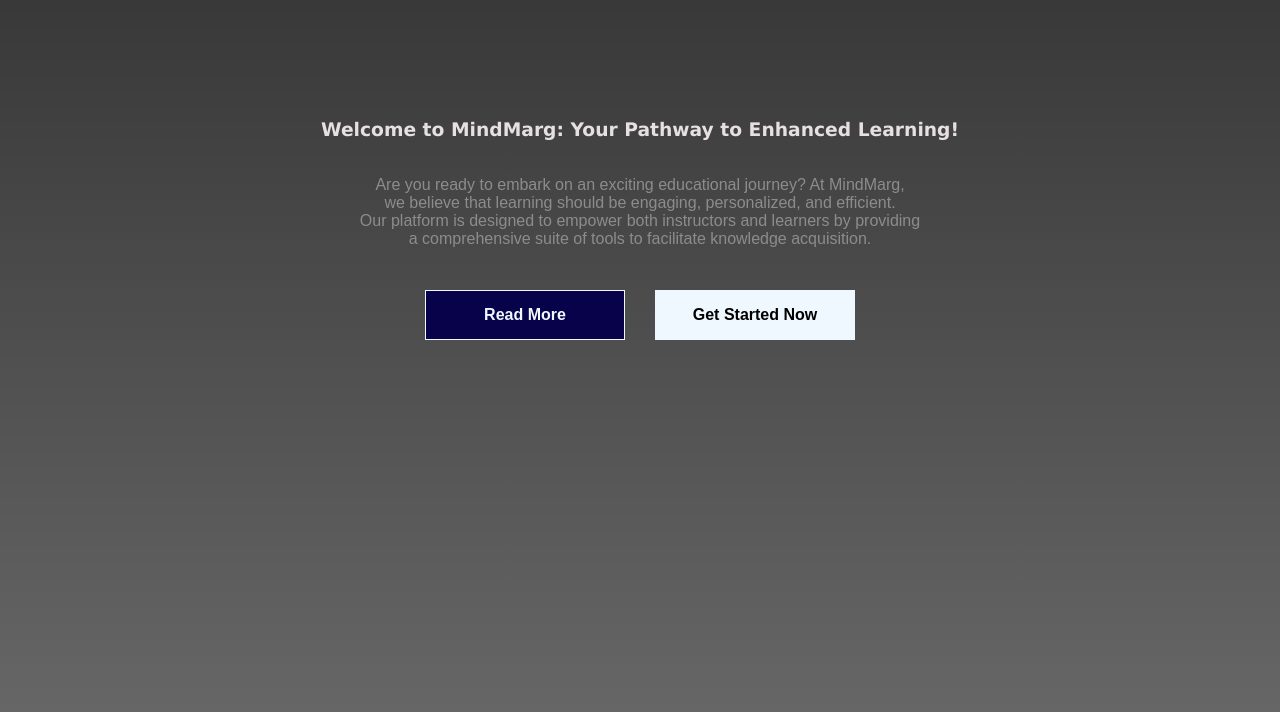
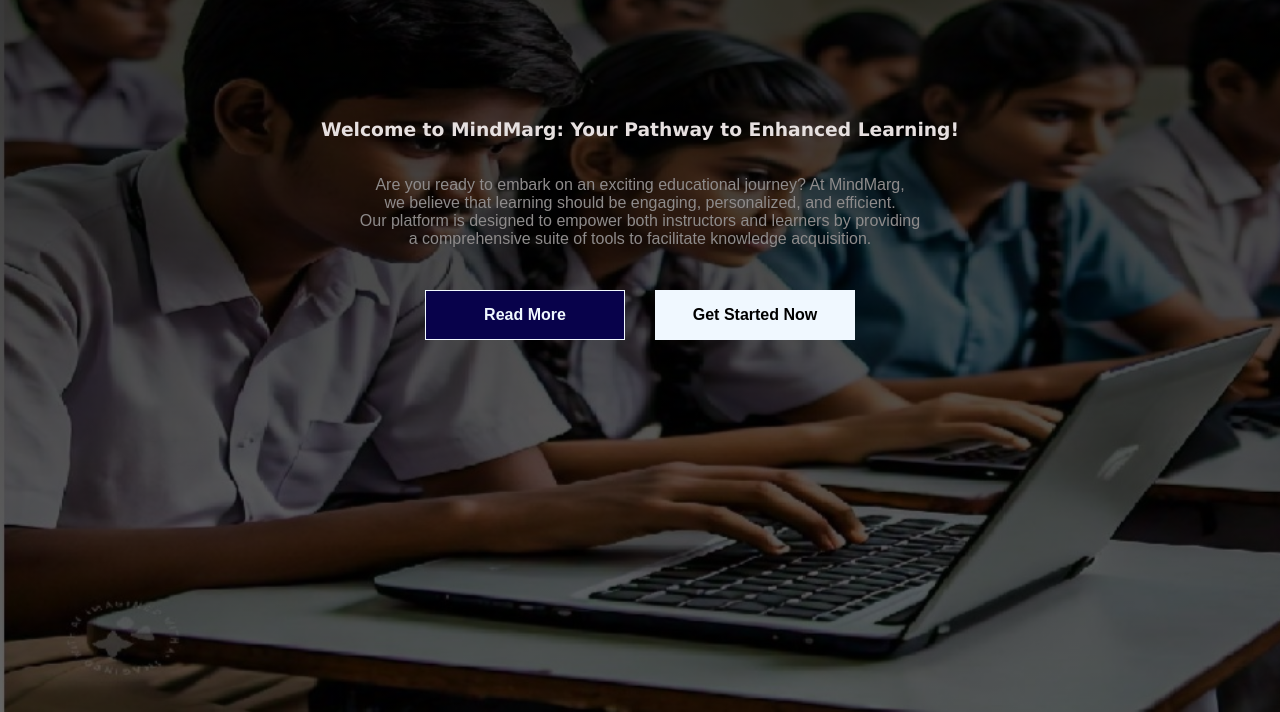
Before and after one commit to Code-Learning-Platform/MindMarg, a plain HTML site: page index.html in a window 1280 px wide. Shown: the part 88-800 px from the top of the page. Drawn offline with Linux system fonts and the light colour scheme.

Commit message:
Update style.css

```diff
--- a/style.css
+++ b/style.css
@@ -3,7 +3,7 @@
     font-family: Arial, sans-serif;
     margin: 0;
     padding: 0;
-    background-image:linear-gradient(rgba(0,0,0,0.8),rgba(0,0,0,0.6)), url("images/m3.jpg");
+    background-image:linear-gradient(rgba(0,0,0,0.8),rgba(0,0,0,0.6)), url("m3.jpg");
     background-repeat: no-repeat;
     background-size: cover;
     height: 100vh;
```
